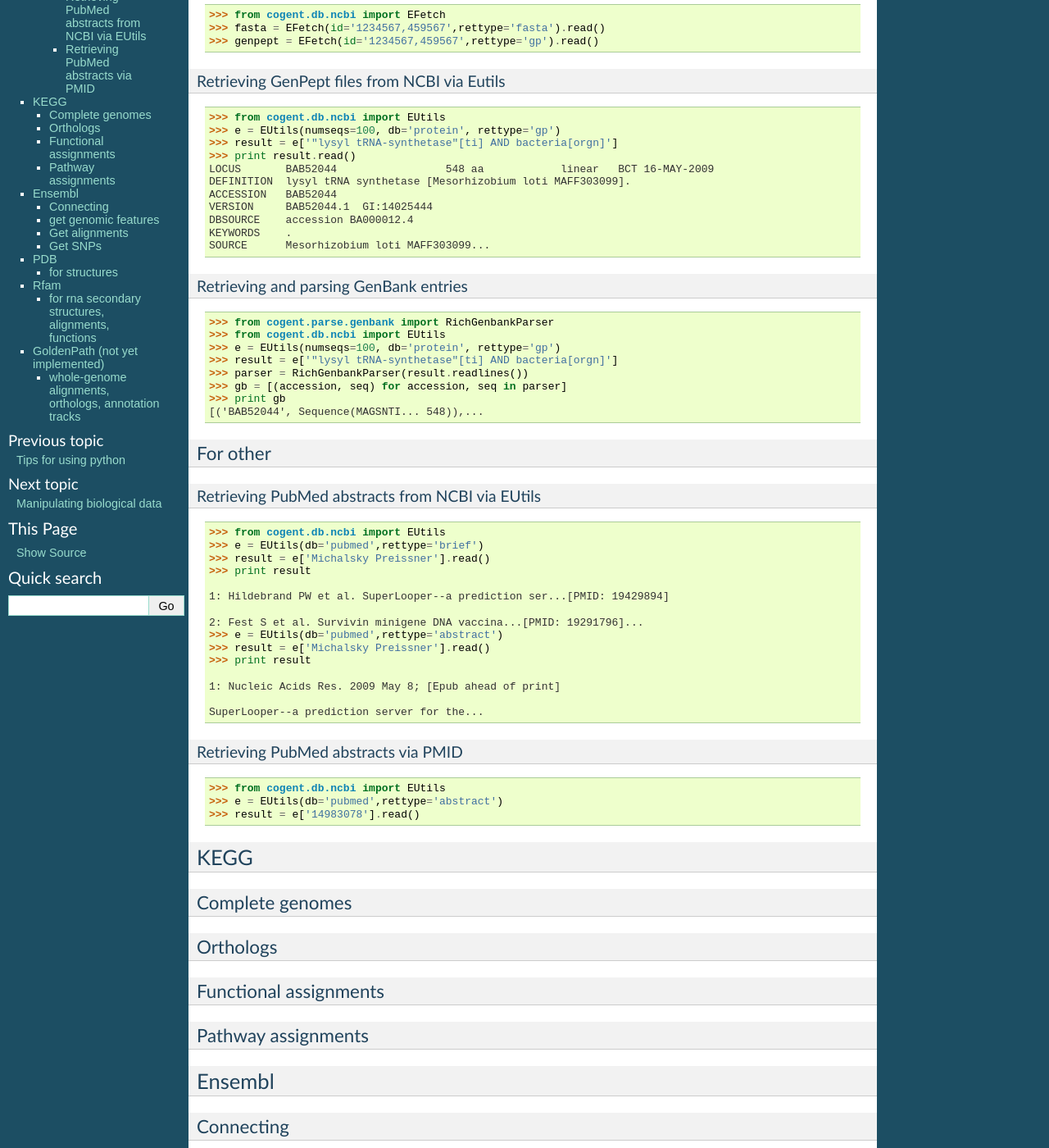
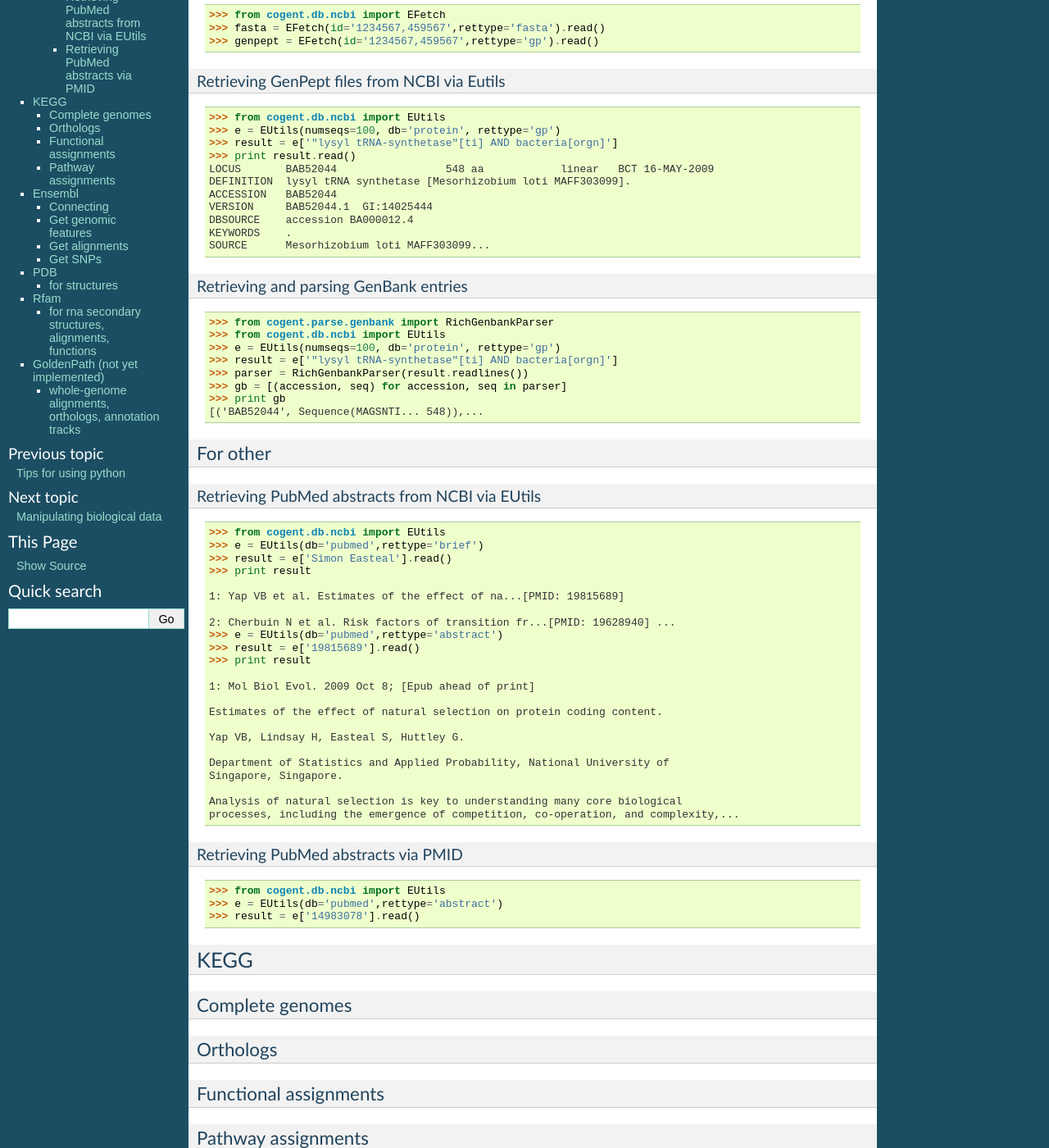
Before and after one commit to chungtseng/pycogent, a Sphinx documentation site: the page built from doc/cookbook/accessing_databases.rst, in a window 1280 px wide and 1400 px high, scrolled down 342 px. Shown: the whole window at 82% size. Built offline with Sphinx 7.4.7, drawn with Linux system fonts in a browser that asks for light colours; formulas are drawn with MathJax 3; pages that are not in the unit, such as notebooks, are missing from menus; some of the changed text lies outside the part shown.

Commit message:
make doctest no longer fails
[FIXED] the sphinx based doctest was failing because the abstract
    example retrieved data from NCBI that contained unicode. This
    is a Sphinx bug since the doctest_rsts.py based approach
    doesn't fail.

git-svn-id: https://pycogent.svn.sourceforge.net/svnroot/pycogent/trunk@495 4565cf14-4326-0410-8d81-eccf4396eebe

```diff
--- a/doc/cookbook/accessing_databases.rst
+++ b/doc/cookbook/accessing_databases.rst
@@ -62,22 +62,31 @@ Retrieving PubMed abstracts from NCBI via EUtils
 ^^^^^^^^^^^^^^^^^^^^^^^^^^^^^^^^^^^^^^^^^^^^^^^^
 
 .. doctest::
+    :options: +NORMALIZE_WHITESPACE
 
     >>> from cogent.db.ncbi import EUtils
     >>> e = EUtils(db='pubmed',rettype='brief')
-    >>> result = e['Michalsky Preissner'].read()
+    >>> result = e['Simon Easteal'].read()
     >>> print result
     <BLANKLINE>
-    1: Hildebrand PW et al. SuperLooper--a prediction ser...[PMID: 19429894]
+    1: Yap VB et al. Estimates of the effect of na...[PMID: 19815689]
     <BLANKLINE>
-    2: Fest S et al. Survivin minigene DNA vaccina...[PMID: 19291796]...
+    2: Cherbuin N et al. Risk factors of transition fr...[PMID: 19628940] ...
     >>> e = EUtils(db='pubmed',rettype='abstract')
-    >>> result = e['Michalsky Preissner'].read()
+    >>> result = e['19815689'].read()
     >>> print result
     <BLANKLINE>
-    1: Nucleic Acids Res. 2009 May 8; [Epub ahead of print]
+    1: Mol Biol Evol. 2009 Oct 8; [Epub ahead of print]
     <BLANKLINE>
-    SuperLooper--a prediction server for the...
+    Estimates of the effect of natural selection on protein coding content.
+    <BLANKLINE>
+    Yap VB, Lindsay H, Easteal S, Huttley G.
+    <BLANKLINE>
+    Department of Statistics and Applied Probability, National University of
+    Singapore, Singapore.
+    <BLANKLINE>
+    Analysis of natural selection is key to understanding many core biological
+    processes, including the emergence of competition, co-operation, and complexity,...
 
 Retrieving PubMed abstracts via PMID
 ^^^^^^^^^^^^^^^^^^^^^^^^^^^^^^^^^^^^
@@ -111,7 +120,7 @@ Connecting
 
 .. Hosts and species
 
-get genomic features
+Get genomic features
 --------------------
 
 Get alignments
```
